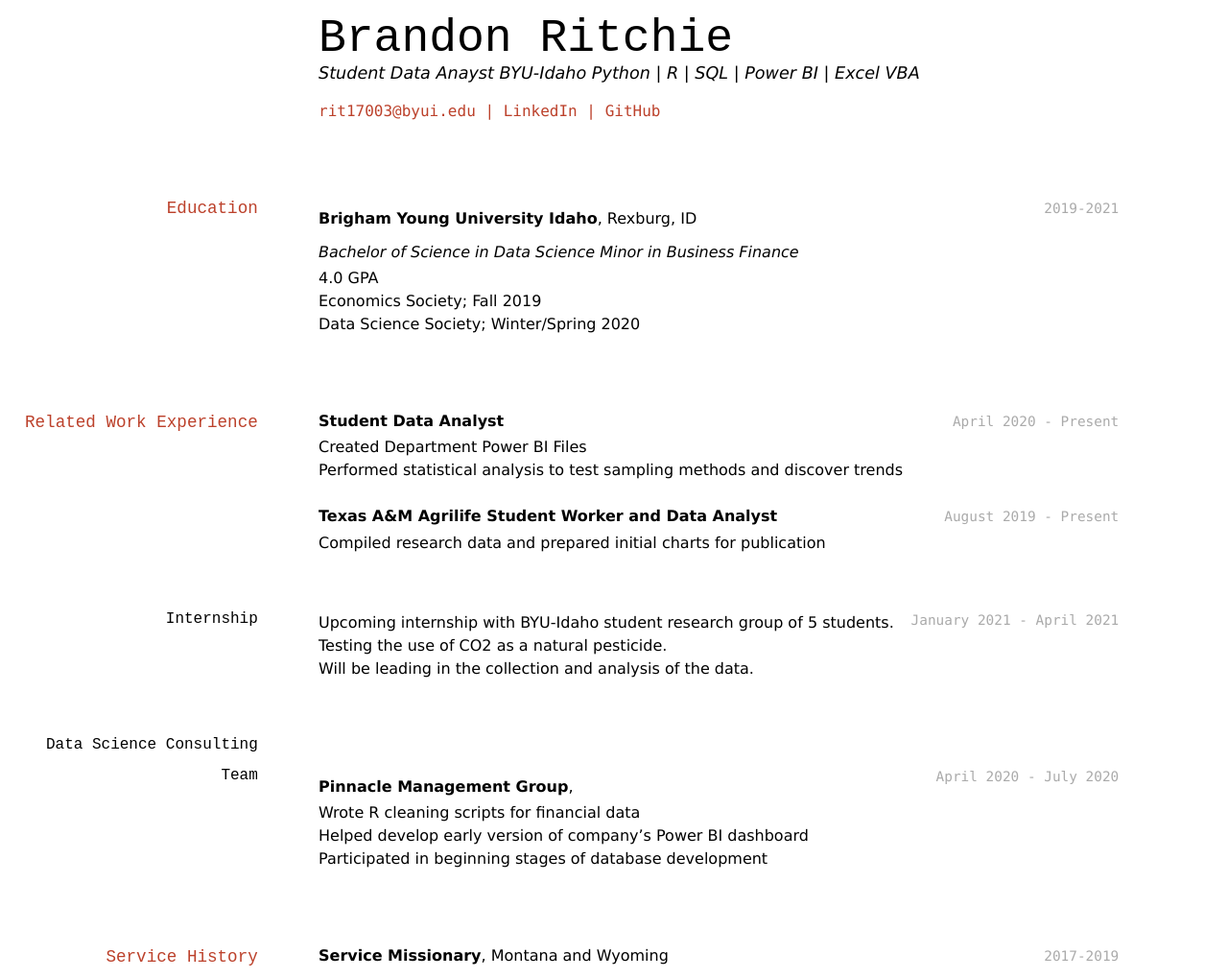
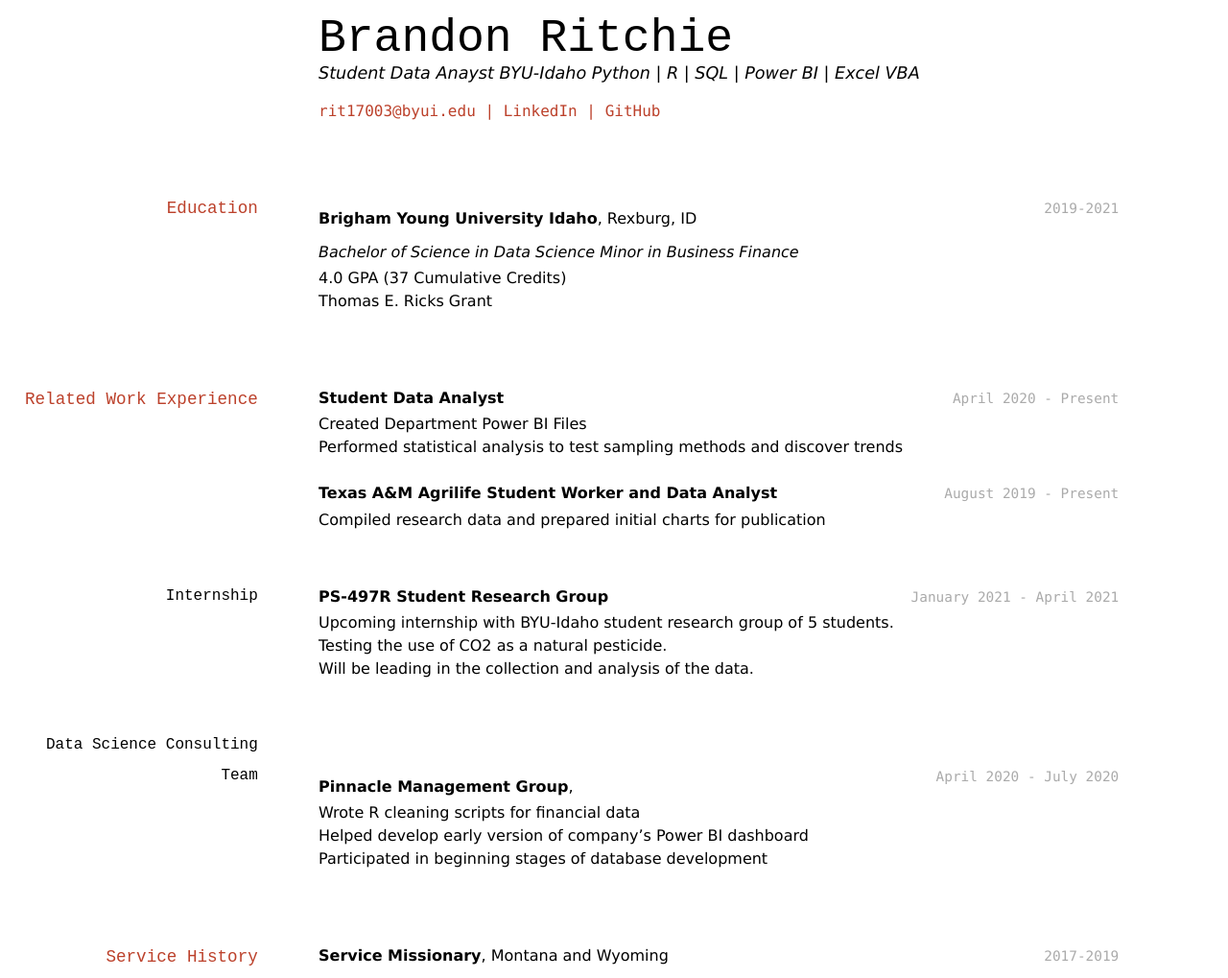
Before and after one commit to byuids-resumes/BrandonRitchie_Resume, a Jekyll site: the page built from docs/index.md, in a window 1280 px wide. Shown: the whole page at 96% size. Built offline with Jekyll 4.4.1, drawn with Linux system fonts in a browser that asks for light colours.

Commit message:
more changes

```diff
--- a/docs/index.md
+++ b/docs/index.md
@@ -23,9 +23,8 @@ __Brigham Young University Idaho__, Rexburg, ID
 _Bachelor of Science in Data Science_
 _Minor in Business Finance_
 
-- 4.0 GPA
-- Economics Society; Fall 2019
-- Data Science Society; Winter/Spring 2020
+- 4.0 GPA (37 Cumulative Credits)
+- Thomas E. Ricks Grant
 
 ## Related Work Experience
 
@@ -41,6 +40,7 @@ __Texas A&M Agrilife Student Worker and Data Analyst__
 ### Internship
 
 `January 2021 - April 2021`
+__PS-497R Student Research Group__
 - Upcoming internship with BYU-Idaho student research group of 5 students.
 - Testing the use of CO2 as a natural pesticide.
 - Will be leading in the collection and analysis of the data.
```
